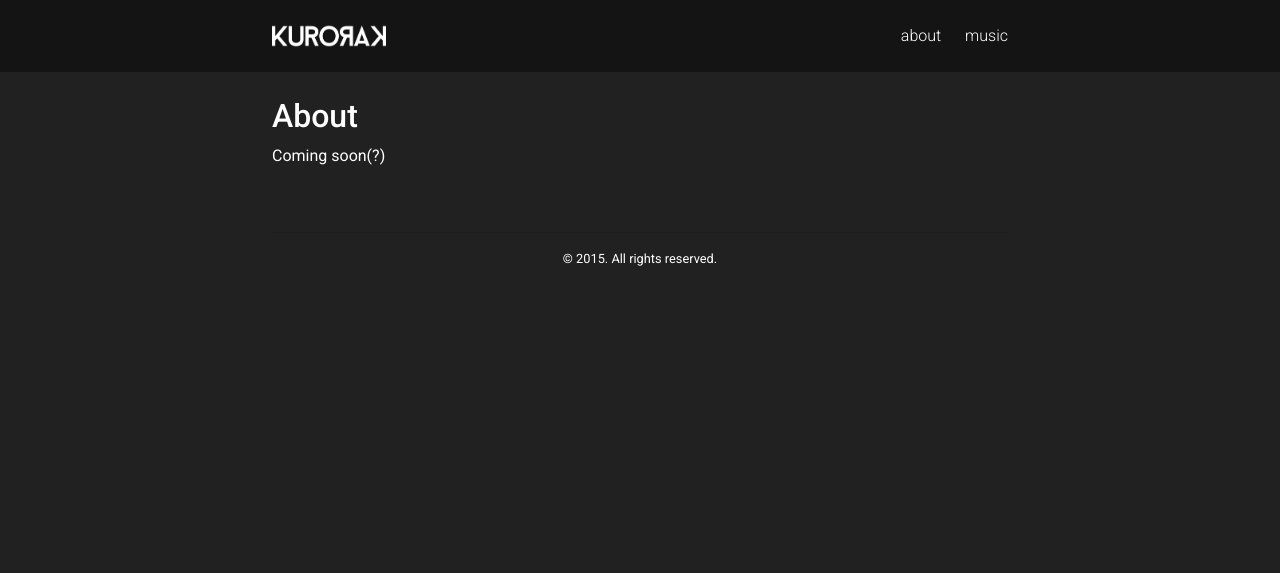
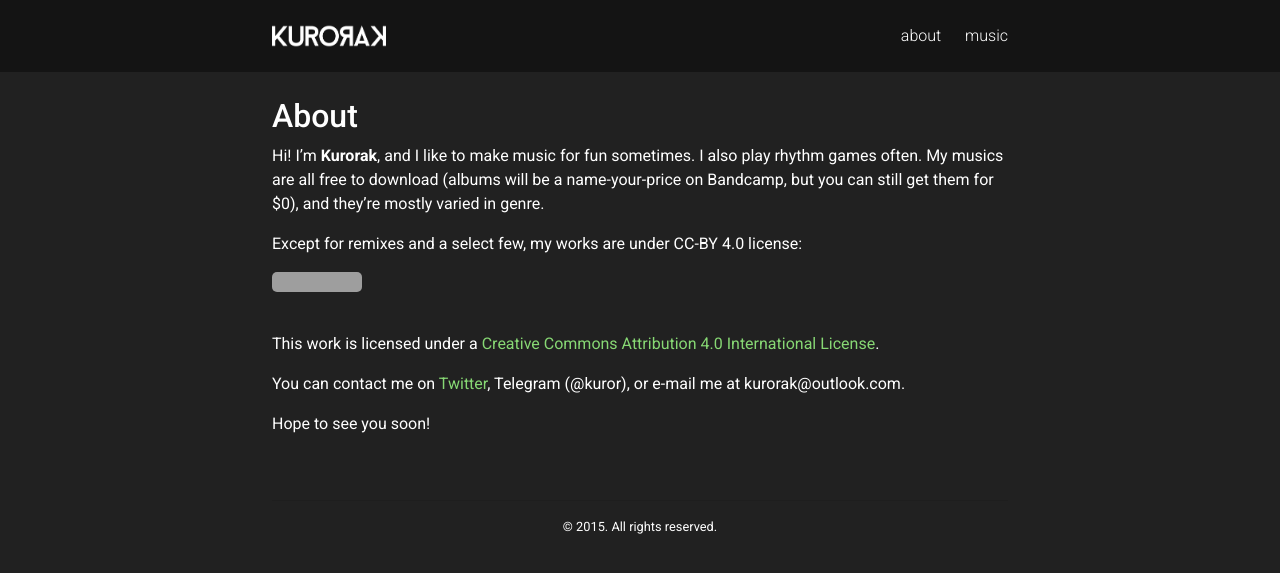
Before and after one commit to Kurorak/kurorak.github.io, a Jekyll site: the page built from about.md, in a window 1280 px wide. Shown: the top 573 px of the page. Built offline with Jekyll 4.4.1, drawn with Linux system fonts in a browser that asks for light colours; nearby versions of some CDN libraries; comment, search, counter and statistics services are not loaded; grey boxes are pictures that could not be loaded.

Commit message:
Edited page contents

```diff
--- a/about.md
+++ b/about.md
@@ -3,4 +3,12 @@ layout: page
 title: About
 ---
 
-Coming soon(?)
+Hi! I'm **Kurorak**, and I like to make music for fun sometimes. I also play rhythm games often. My musics are all free to download (albums will be a name-your-price on Bandcamp, but you can still get them for $0), and they're mostly varied in genre.
+
+Except for remixes and a select few, my works are under CC-BY 4.0 license:
+
+<a rel="license" href="http://creativecommons.org/licenses/by/4.0/"><img alt="Creative Commons License" style="border-width:0" src="https://i.creativecommons.org/l/by/4.0/88x31.png" /></a><br />This work is licensed under a <a rel="license" href="http://creativecommons.org/licenses/by/4.0/">Creative Commons Attribution 4.0 International License</a>.
+
+You can contact me on [Twitter](https://www.twitter.com/Kurorak), Telegram (@kuror), or e-mail me at kurorak@outlook.com.
+
+Hope to see you soon!
```
Also changed, not shown: music.md (+4 -1 lines).
